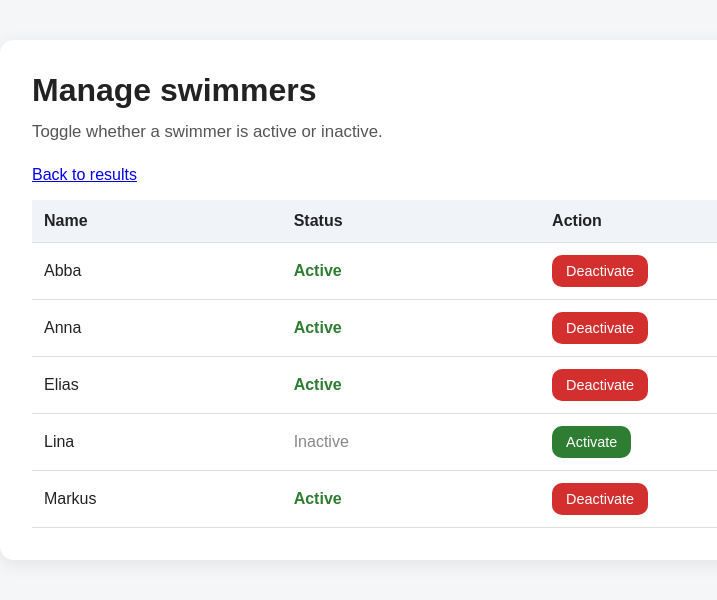
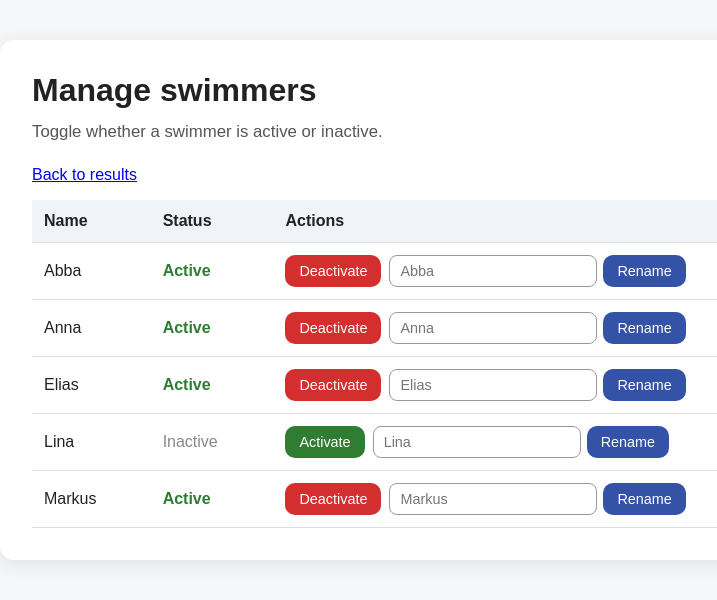
Before and after one commit to ElleBoii/klockan, a Flask app: page /manage-swimmers in a window 1280 px wide. Shown: the top 600 px of the page, without its empty margins (158-875 px from the left). Run offline with Flask 3, Linux system fonts and the light colour scheme; a user stored in the database is signed in; data comes from the database, SQL or seed files in the repository.

Commit message:
Improve round entry UX and rename equipment options

```diff
--- a/app.py
+++ b/app.py
@@ -328,11 +328,14 @@ def add_klockan_round(round_number):
             })
     current_round_results.sort(key=lambda x: x["failed_start_time"], reverse=True)
 
+    already_added_ids = {r["swimmer_id"] for r in current_round_results}
+    available_swimmers = [s for s in swimmers if s.id not in already_added_ids]
+
     return render_template(
         "add_klockan_round.html",
         round_number=round_number,
         max_rounds=max_rounds,
-        swimmers=swimmers,
+        swimmers=available_swimmers,
         strokes=STROKES,
         equipment_options=EQUIPMENT_OPTIONS,
         session_info=pending,
@@ -387,7 +390,7 @@ def add_klockan_round_result(round_number):
     })
     save_pending_klockan(pending)
 
-    return redirect(url_for("add_klockan_round", round_number=round_number))
+    return redirect(url_for("add_klockan_round", round_number=round_number, stroke=stroke, equipment=equipment))
 
 
 @app.route("/add-klockan-round/<int:round_number>/remove", methods=["POST"])
@@ -466,6 +469,36 @@ def manage_swimmers():
     swimmers = Swimmer.query.order_by(Swimmer.name).all()
     message = session.pop("manage_swimmer_message", "")
     return render_template("manage_swimmers.html", swimmers=swimmers, message=message)
+
+
+@app.route("/manage-swimmers/rename", methods=["POST"])
+@login_required
+def rename_swimmer():
+    swimmer_id = request.form.get("swimmer_id", "").strip()
+    new_name = request.form.get("new_name", "").strip()
+
+    try:
+        swimmer_id = int(swimmer_id)
+    except ValueError:
+        return redirect(url_for("manage_swimmers"))
+
+    if not new_name:
+        session["manage_swimmer_message"] = "Name cannot be empty."
+        return redirect(url_for("manage_swimmers"))
+
+    existing = Swimmer.query.filter_by(name=new_name).first()
+    if existing and existing.id != swimmer_id:
+        session["manage_swimmer_message"] = f'"{new_name}" already exists.'
+        return redirect(url_for("manage_swimmers"))
+
+    swimmer = Swimmer.query.get(swimmer_id)
+    if swimmer:
+        old_name = swimmer.name
+        swimmer.name = new_name
+        db.session.commit()
+        session["manage_swimmer_message"] = f'"{old_name}" renamed to "{new_name}".'
+
+    return redirect(url_for("manage_swimmers"))
 
 
 @app.route("/manage-swimmers/toggle", methods=["POST"])
--- a/models.py
+++ b/models.py
@@ -17,8 +17,8 @@ EQUIPMENT_OPTIONS = [
     "Paddlar & dolme",
     "Dolme",
     "Fenor & paddlar",
-    "Platta",
-    "Platta & fenor",
+    "Ben",
+    "Ben fenor",
     "Ingen"
 ]
 
--- a/templates/manage_swimmers.html
+++ b/templates/manage_swimmers.html
@@ -23,7 +23,7 @@
                     <tr>
                         <th>Name</th>
                         <th>Status</th>
-                        <th>Action</th>
+                        <th>Actions</th>
                     </tr>
                 </thead>
                 <tbody>
@@ -38,6 +38,7 @@
                                 {% endif %}
                             </td>
                             <td>
+                                <div class="action-buttons">
                                     <form method="POST" action="{{ url_for('toggle_swimmer_active') }}" class="remove-form">
                                         <input type="hidden" name="swimmer_id" value="{{ swimmer.id }}">
                                         {% if swimmer.is_active %}
@@ -46,6 +47,12 @@
                                             <button type="submit" class="activate-button">Activate</button>
                                         {% endif %}
                                     </form>
+                                    <form method="POST" action="{{ url_for('rename_swimmer') }}" class="remove-form" style="display:flex; gap:6px;">
+                                        <input type="hidden" name="swimmer_id" value="{{ swimmer.id }}">
+                                        <input type="text" name="new_name" placeholder="{{ swimmer.name }}" required style="padding:6px 10px; font-size:0.9rem;">
+                                        <button type="submit" class="edit-button">Rename</button>
+                                    </form>
+                                </div>
                             </td>
                         </tr>
                     {% endfor %}
```
Lines whose indentation alone changed are shown as unchanged.
